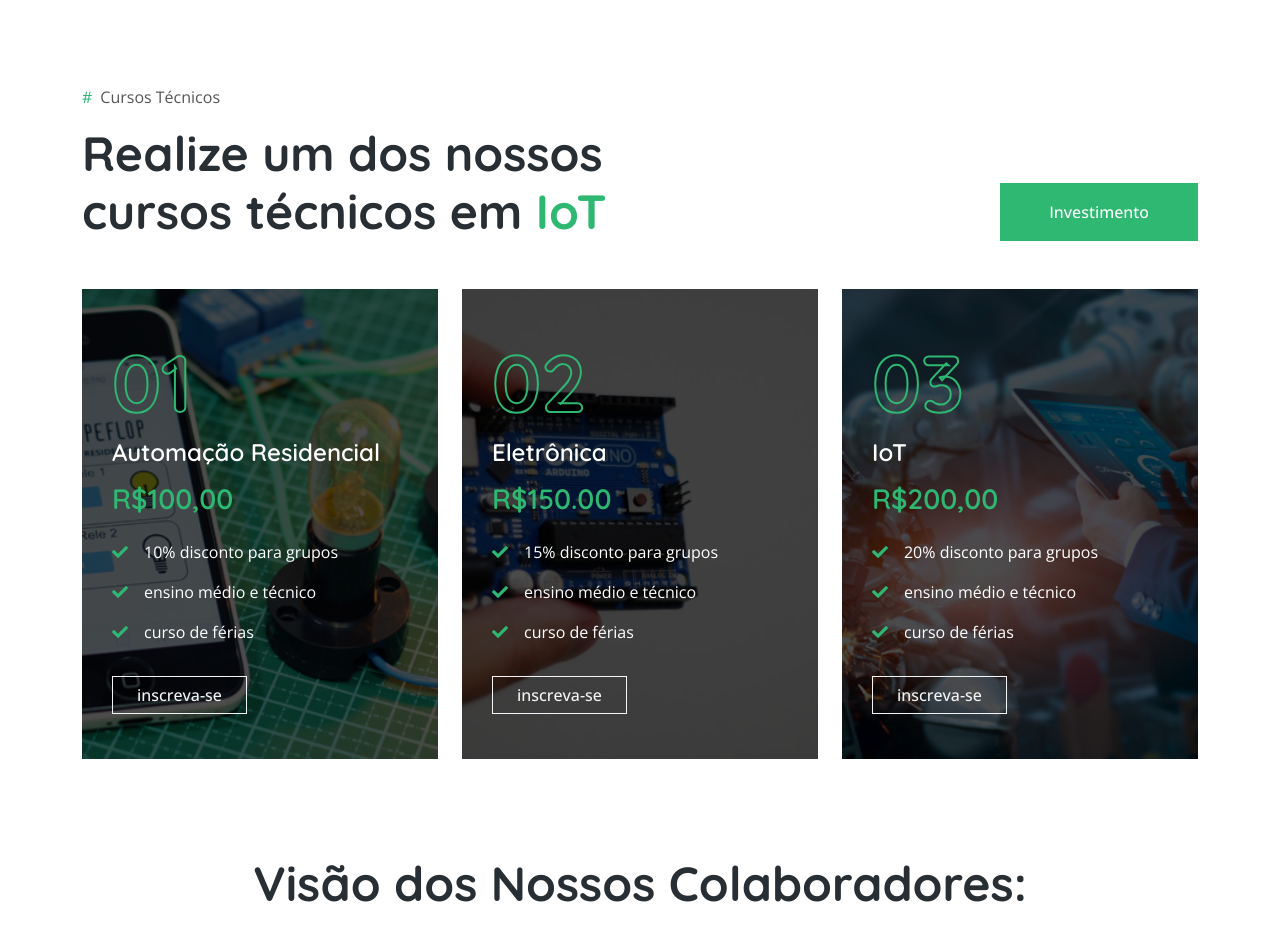
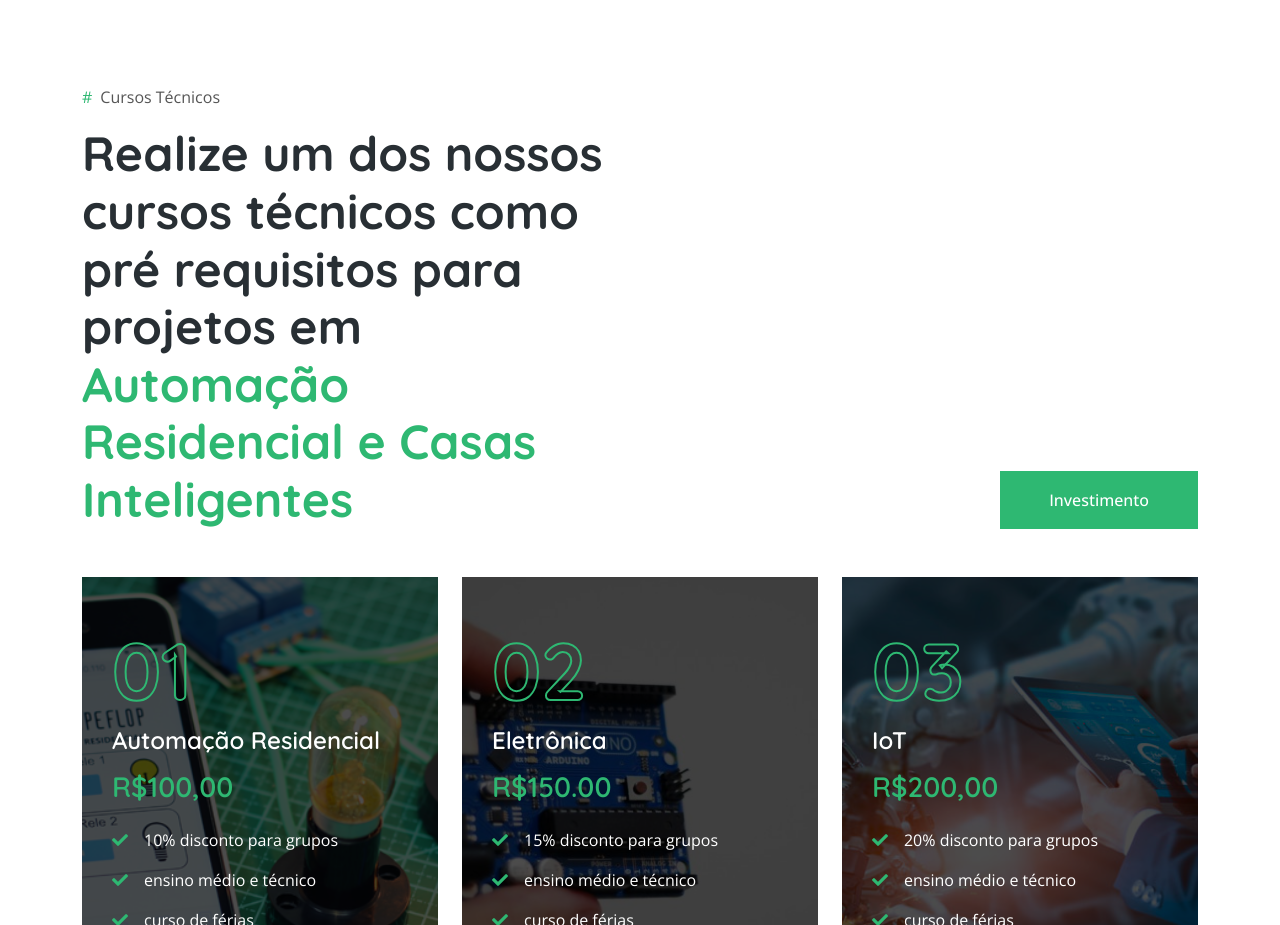
Before and after one commit to paulopesilva/newpage, a plain HTML site: page index.html in a window 1280 px wide. Shown: the part 4760-5685 px from the top of the page. Drawn offline with nearby package versions, Linux system fonts and the light colour scheme.

Commit message:
Update index.html

```diff
--- a/index.html
+++ b/index.html
@@ -644,8 +644,8 @@ sub {
           <div class="col-lg-6">
             <p><span class="text-primary me-2">#</span>Cursos Técnicos</p>
             <h1 class="display-5 mb-0">
-              Realize um dos nossos cursos técnicos em
-              <span class="text-primary">IoT</span>
+              Realize um dos nossos cursos técnicos como pré requisitos para projetos em
+              <span class="text-primary">Automação Residencial e Casas Inteligentes</span>
             </h1>
           </div>
           <div class="col-lg-6 text-lg-end">
```
